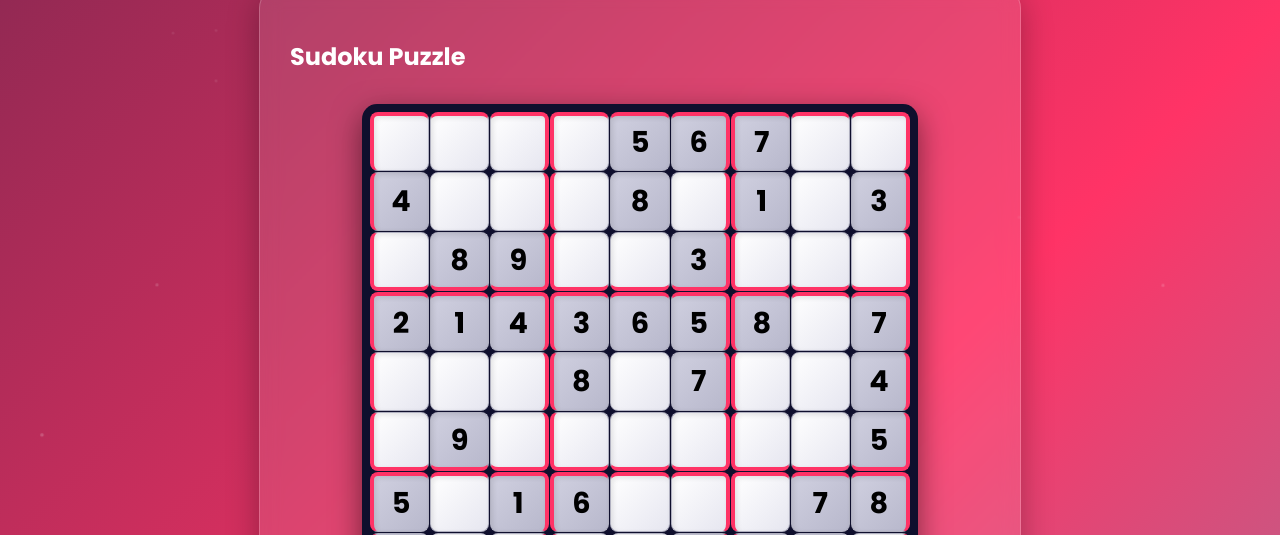
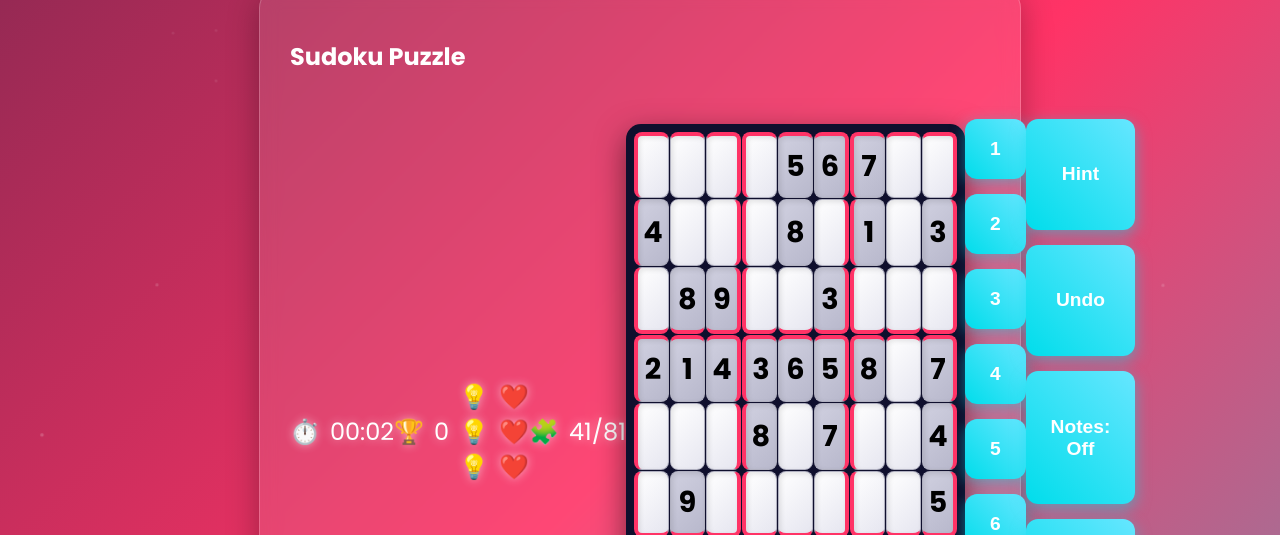
Before and after one commit to MTalha89/sudoku-game, a plain HTML site: page index.html in a window 1280 px wide. Both pictures are taken after a click on the element "Beginner". Shown: the part 195-730 px from the top of the page. Drawn offline with Linux system fonts and the light colour scheme.

Commit message:
Update index.html

```diff
--- a/index.html
+++ b/index.html
@@ -268,9 +268,18 @@
         </div>
         <div class="sudoku-board">
             <h2>Sudoku Puzzle</h2>
-            <div class="parent-board">
+            <div class="controls-parent" style="display:flex;">
+            <p id="timer"><span>⏱️</span> 00:00</p>
+            <p id="score"><span>🏆</span> 0</p>
+            <p id="hints"><span></span> <span id="hint-count">💡💡💡</span></p>
+            <p id="lives"><span></span> <span id="life-count">❤️❤️❤️</span></p>
+            <p id="progress"><span>🧩</span> 0/81</p>
+            <div id="progress-bar"><div id="progress-fill" style="width: 0%;"></div>
+            </div>
+
+            <div class="parent-board" style="display:flex;">
             <div id="board"></div>
-            <div class="number-selection">
+            <div class="number-selection" style="flex-direction: column;">
                 <button class="num-btn" data-value="1">1</button>
                 <button class="num-btn" data-value="2">2</button>
                 <button class="num-btn" data-value="3">3</button>
@@ -288,13 +297,7 @@
                 <button id="notes">Notes: Off</button>
                 <button id="reset">Reset</button>
                 <button id="new-game">New Game</button>
-            </div>
-            <p id="timer"><span>⏱️</span> 00:00</p>
-            <p id="score"><span>🏆</span> 0</p>
-            <p id="hints"><span></span> <span id="hint-count">💡💡💡</span></p>
-            <p id="lives"><span></span> <span id="life-count">❤️❤️❤️</span></p>
-            <p id="progress"><span>🧩</span> 0/81</p>
-            <div id="progress-bar"><div id="progress-fill" style="width: 0%;"></div></div>
+            </div></div>
         </div>
     </div>
     <script>
```
